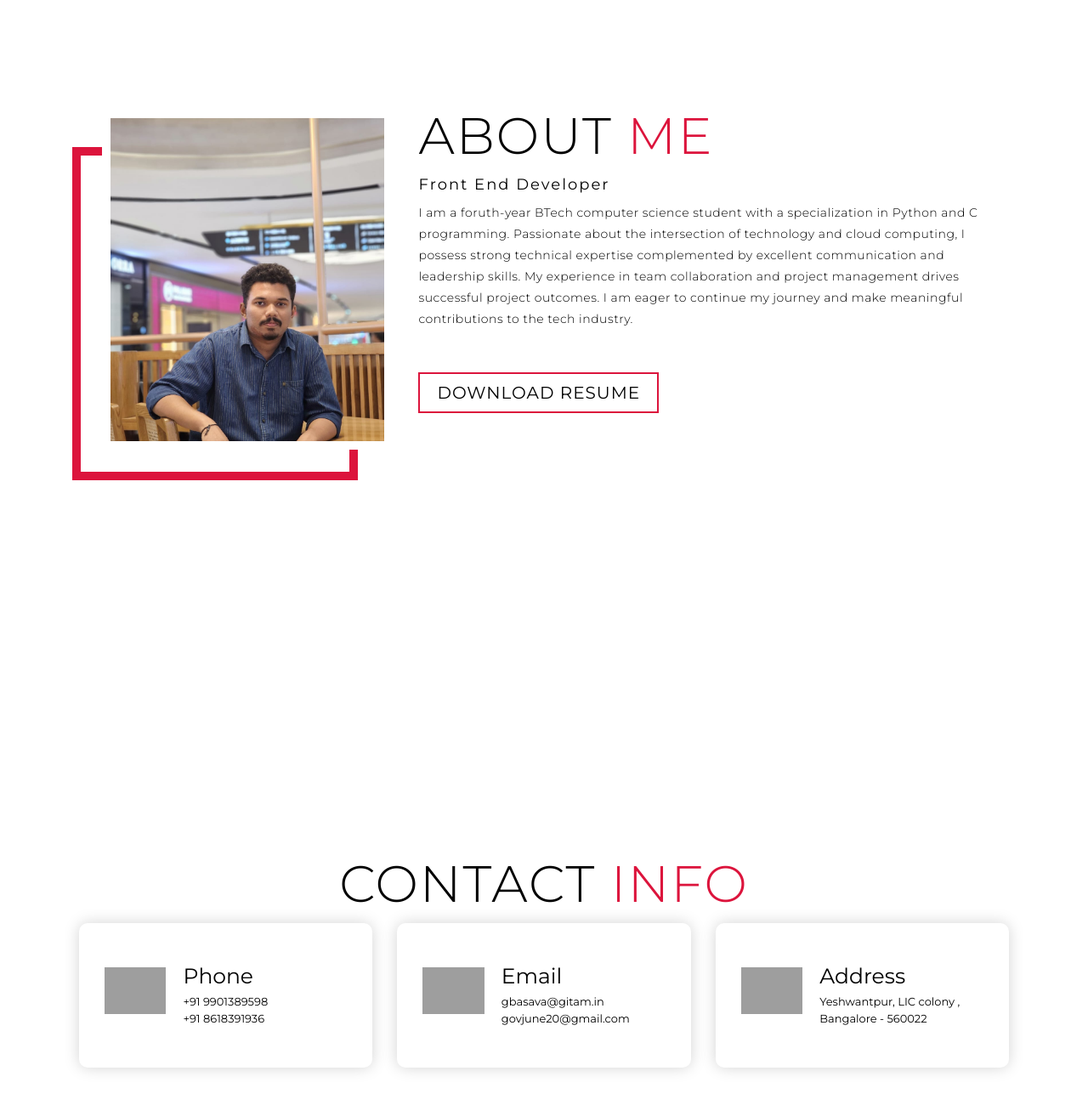
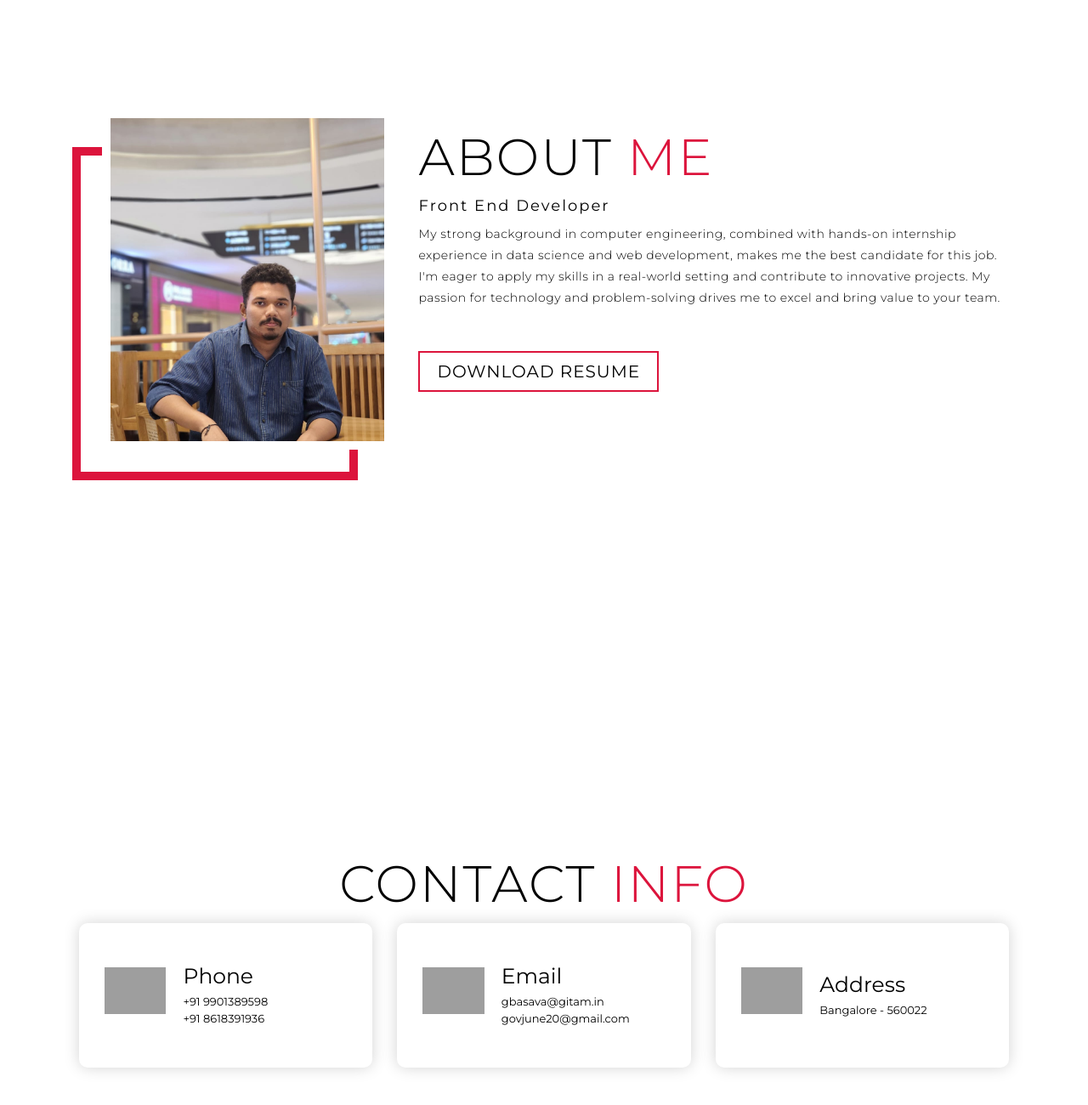
Before and after one commit to Gov2345/Portfolio, a plain HTML site: page index.html in a window 1280 px wide. Shown: the part 4394-5694 px from the top of the page at 85% size. Drawn offline with Linux system fonts and the light colour scheme; grey boxes are pictures that could not be loaded.

Commit message:
Update index.html

```diff
--- a/index.html
+++ b/index.html
@@ -183,8 +183,21 @@
       <div class="col-right">
         <h1 class="section-title">About <span>me</span></h1>
         <h2>Front End Developer</h2>
-        <p>I am a foruth-year BTech computer science student with a specialization in Python and C programming. Passionate about the intersection of technology and cloud computing, I possess strong technical expertise complemented by excellent communication and leadership skills. My experience in team collaboration and project management drives successful project outcomes. I am eager to continue my journey and make meaningful contributions to the tech industry.
-        </p>
+        <p>My strong background in computer engineering,
+
+combined with hands-on internship experience
+
+in data science and web development, makes
+
+me the best candidate for this job. I'm eager to
+
+apply my skills in a real-world setting and
+
+contribute to innovative projects. My passion for
+
+technology and problem-solving drives me to
+
+excel and bring value to your team.</p>
         <a href="./img/resume.pdf" class="cta" target="_blank">Download Resume</a>
       </div>
     </div>
@@ -218,7 +231,7 @@
           <div class="icon"><img src="https://img.icons8.com/bubbles/100/000000/map-marker.png" /></div>
           <div class="contact-info">
             <h1>Address</h1>
-            <h2>Yeshwantpur, LIC colony , Bangalore - 560022</h2>
+            <h2>Bangalore - 560022</h2>
           </div>
         </div>
       </div>
```
